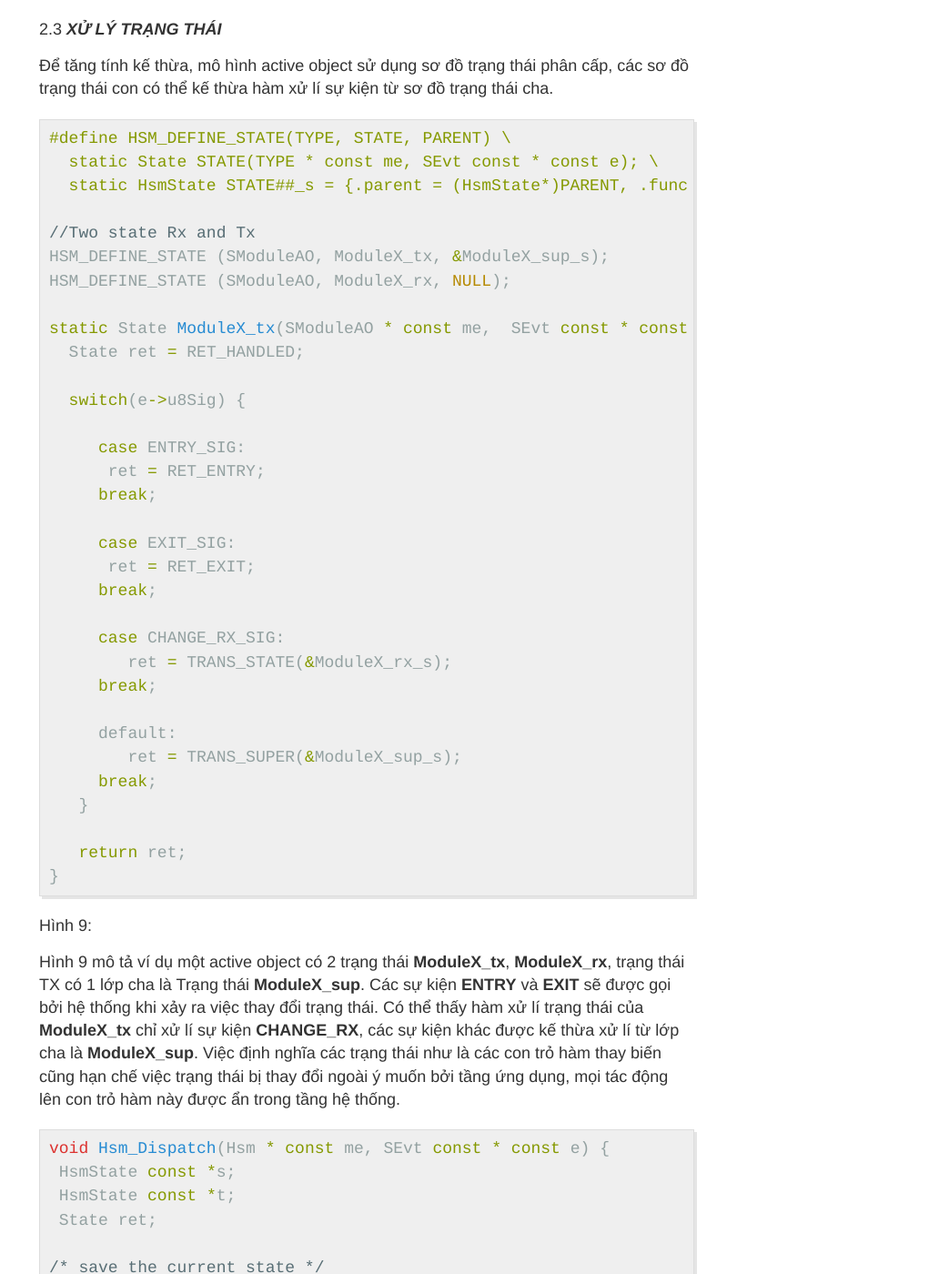
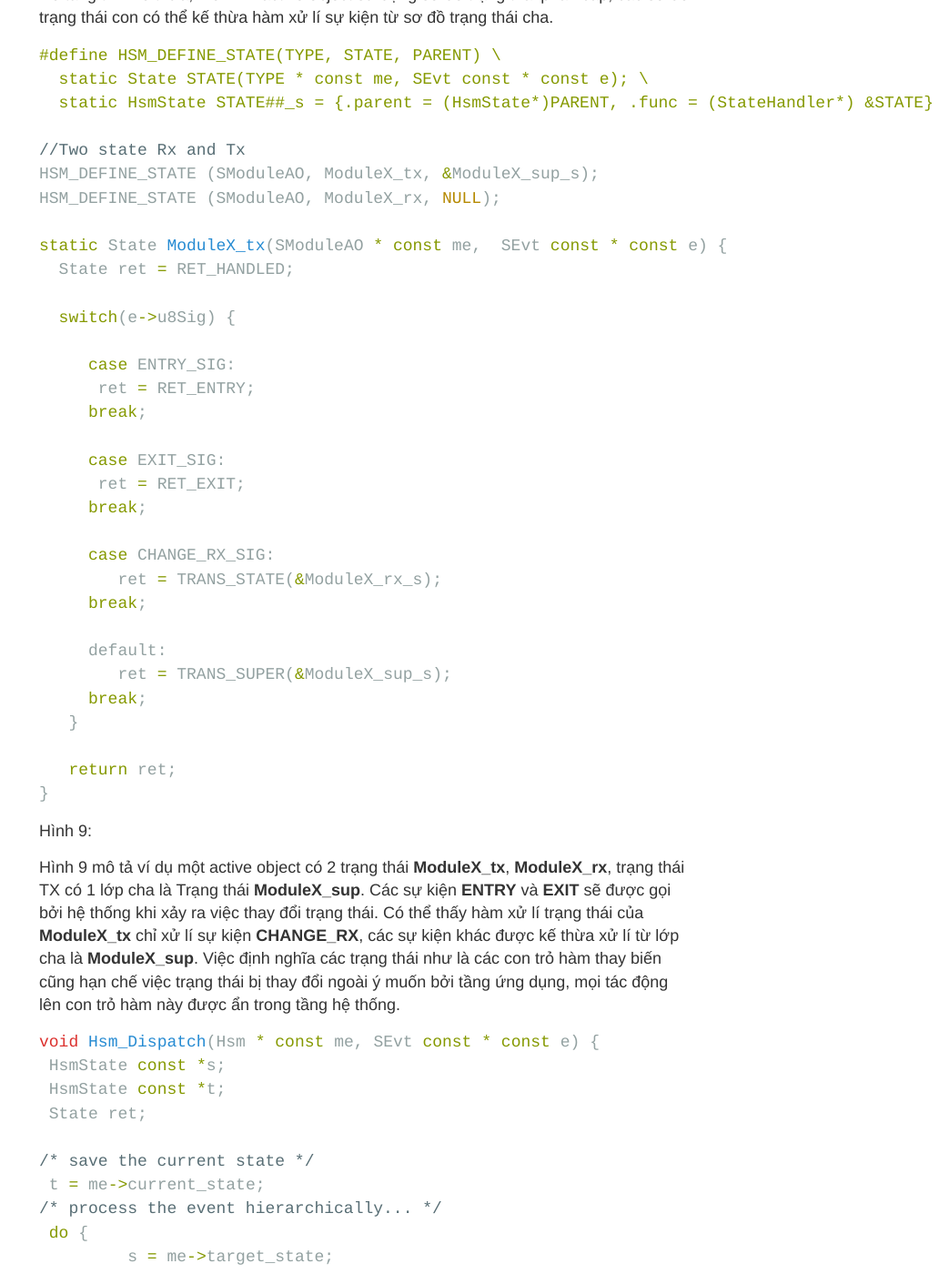
Before and after one commit to hoaln/hoaln.github.io, a Jekyll site: the page built from _posts/2017-9-1-Mô-hình-active-object-trong-thiết-kế-phần-mềm-nhúng.md, in a window 1280 px wide and 1400 px high, scrolled down 5868 px. Shown: the whole window at 91% size, without its empty margins (237-1280 px from the left). Built offline with Jekyll 4.4.1, drawn with Linux system fonts in a browser that asks for light colours.

Commit message:
test css

```diff
--- a/_sass/_highlights.scss
+++ b/_sass/_highlights.scss
@@ -1,13 +1,10 @@
 
-pre.highlight {
-  background-color: #efefef;
-  padding: 7px 7px 7px 10px;
-  border: 1px solid #ddd;
-  -moz-box-shadow: 3px 3px rgba(0,0,0,0.1);
-  -webkit-box-shadow: 3px 3px rgba(0,0,0,0.1);
-  box-shadow: 3px 3px rgba(0,0,0,0.1);
-  margin: 20px 0 20px 0;
-  overflow: auto;
+.highlight pre {
+    word-wrap: normal;
+}
+
+.highlight pre code {
+    white-space: pre;
 }
 
 code {
```
